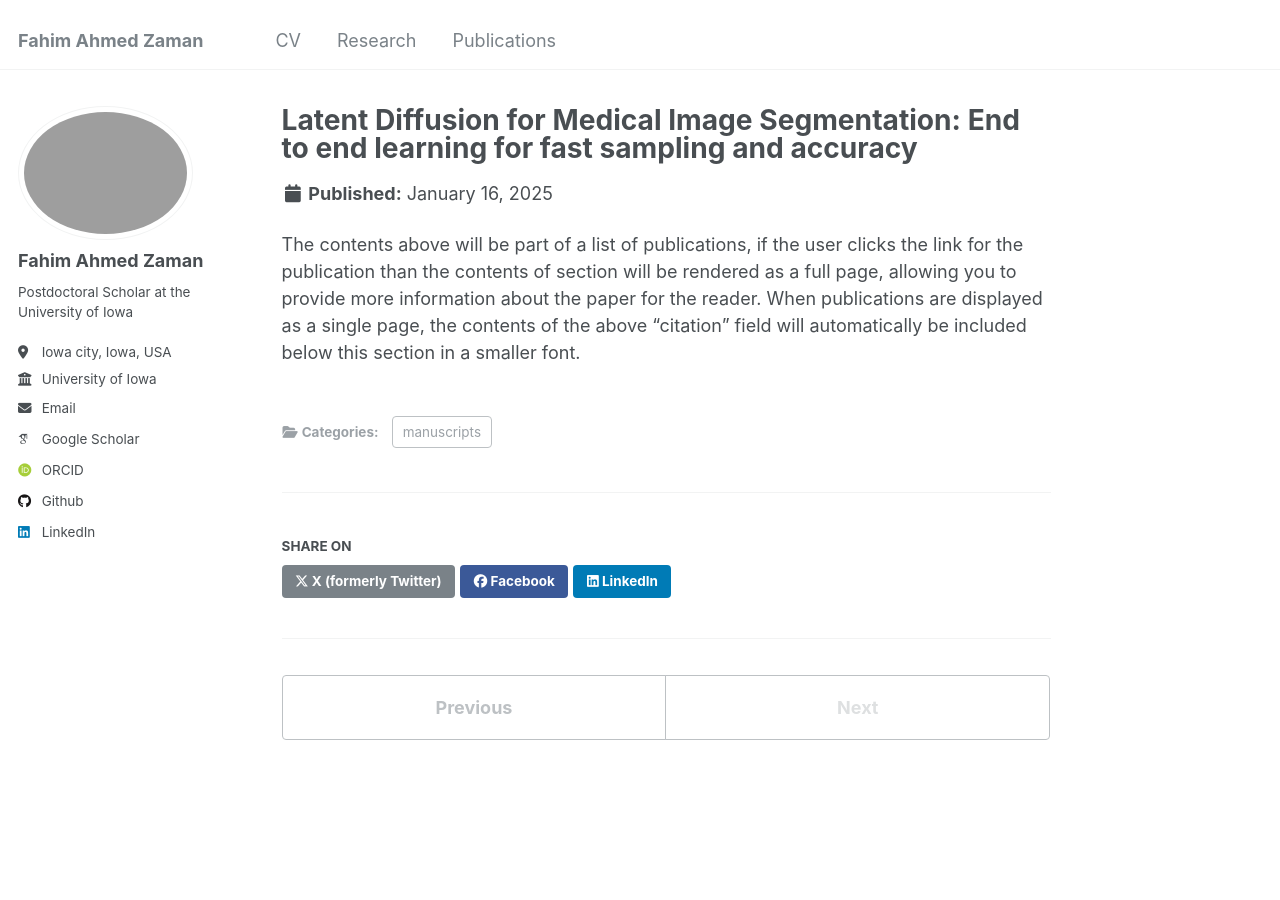
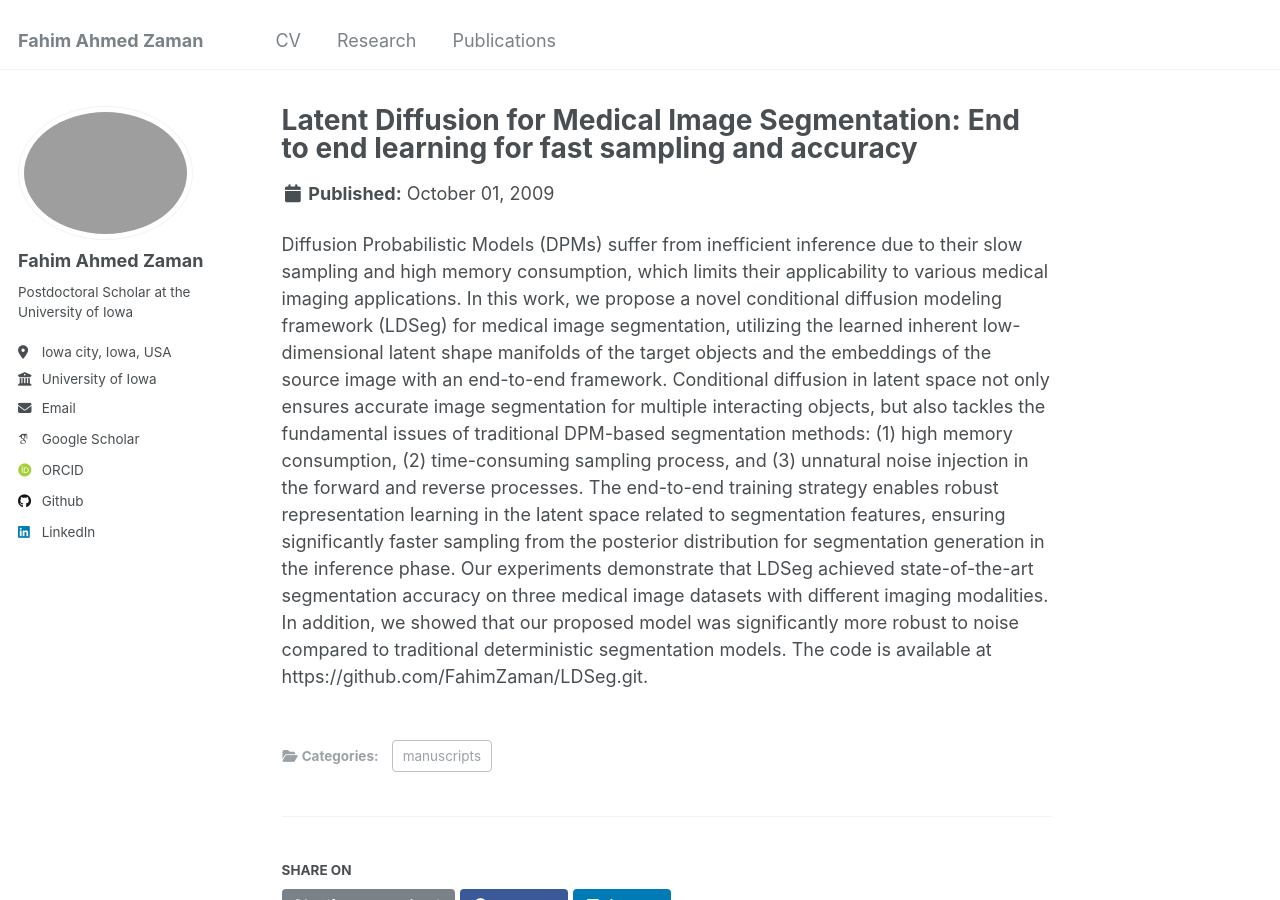
Before and after one commit to FahimZaman/FahimZaman.github.io, a Jekyll site: the page built from _publications/2009-10-01-paper-title-number-1.md, in a window 1280 px wide and 900 px high. Built offline with Jekyll 4.4.1, drawn with Linux system fonts in a browser that asks for light colours; some web fonts are replaced.

Commit message:
Update 2009-10-01-paper-title-number-1.md

```diff
--- a/_publications/2009-10-01-paper-title-number-1.md
+++ b/_publications/2009-10-01-paper-title-number-1.md
@@ -3,9 +3,7 @@ title: "Latent Diffusion for Medical Image Segmentation: End to end learning for
 collection: publications
 category: manuscripts
 permalink: /publication/2009-10-01-paper-title-number-1
-excerpt: 'Abstract: Diffusion Probabilistic Models (DPMs) suffer from inefficient inference due to their slow sampling and high memory consumption, which limits their applicability to various medical imaging applications. In this work, we propose a novel conditional diffusion modeling framework (LDSeg) for medical image segmentation, utilizing the learned inherent low-dimensional latent shape manifolds of the target objects and the embeddings of the source image with an end-to-end framework. Conditional diffusion in latent space not only ensures accurate image segmentation for multiple interacting objects, but also tackles the fundamental issues of traditional DPM-based segmentation methods: (1) high memory consumption, (2) time-consuming sampling process, and (3) unnatural noise injection in the forward and reverse processes. The end-to-end training strategy enables robust representation learning in the latent space related to segmentation features, ensuring significantly faster sampling from the posterior distribution for segmentation generation in the inference phase. Our experiments demonstrate that LDSeg achieved state-of-the-art segmentation accuracy on three medical image datasets with different imaging modalities. In addition, we showed that our proposed model was significantly more robust to noise compared to traditional deterministic segmentation models. The code is available at https://github.com/FahimZaman/LDSeg.git.'
-date: 2025-01-16
 paperurl: 'https://arxiv.org/abs/2407.12952'
 ---
 
-The contents above will be part of a list of publications, if the user clicks the link for the publication than the contents of section will be rendered as a full page, allowing you to provide more information about the paper for the reader. When publications are displayed as a single page, the contents of the above "citation" field will automatically be included below this section in a smaller font.
+Diffusion Probabilistic Models (DPMs) suffer from inefficient inference due to their slow sampling and high memory consumption, which limits their applicability to various medical imaging applications. In this work, we propose a novel conditional diffusion modeling framework (LDSeg) for medical image segmentation, utilizing the learned inherent low-dimensional latent shape manifolds of the target objects and the embeddings of the source image with an end-to-end framework. Conditional diffusion in latent space not only ensures accurate image segmentation for multiple interacting objects, but also tackles the fundamental issues of traditional DPM-based segmentation methods: (1) high memory consumption, (2) time-consuming sampling process, and (3) unnatural noise injection in the forward and reverse processes. The end-to-end training strategy enables robust representation learning in the latent space related to segmentation features, ensuring significantly faster sampling from the posterior distribution for segmentation generation in the inference phase. Our experiments demonstrate that LDSeg achieved state-of-the-art segmentation accuracy on three medical image datasets with different imaging modalities. In addition, we showed that our proposed model was significantly more robust to noise compared to traditional deterministic segmentation models. The code is available at https://github.com/FahimZaman/LDSeg.git.
```
